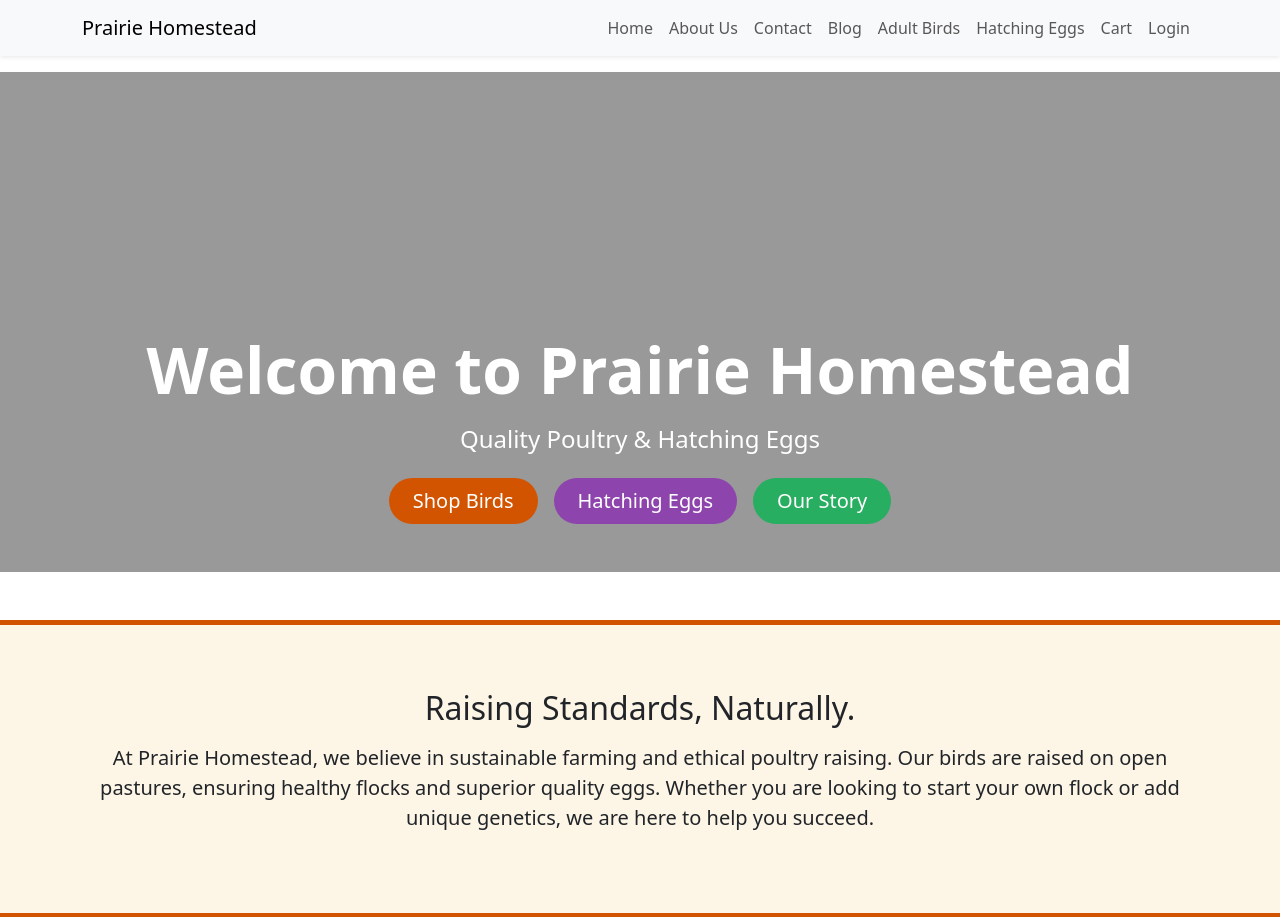
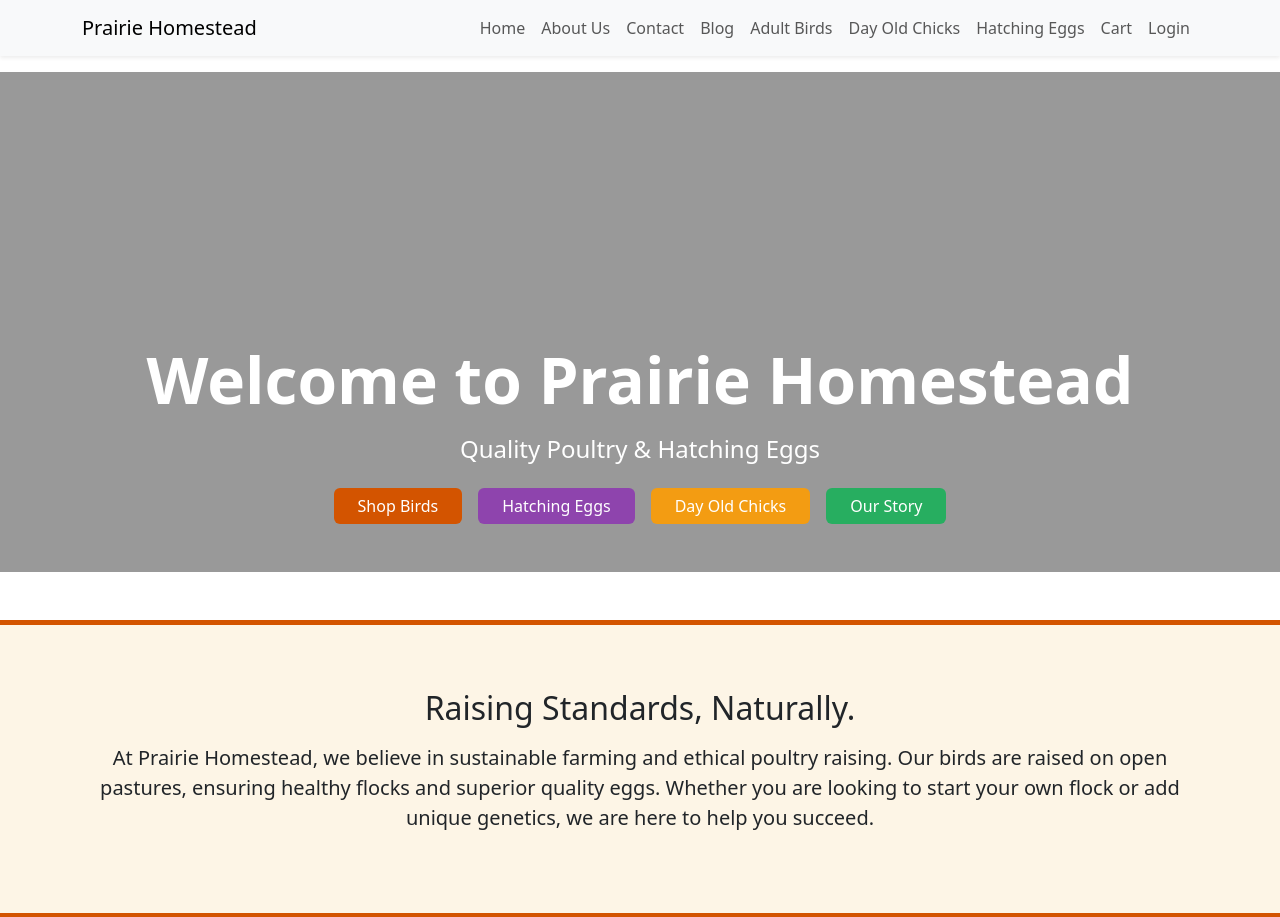
Before and after one commit to DWAA1660/patiencesite, a Flask app: page / in a window 1280 px wide. Shown: the top 917 px of the page. Run offline with Flask 3, Linux system fonts and the light colour scheme; some libraries are stand-ins or nearby versions.

Commit message:
added chicks

```diff
--- a/patient_eggs/shop/routes.py
+++ b/patient_eggs/shop/routes.py
@@ -17,6 +17,11 @@ def hatching_eggs():
     products = Product.query.filter_by(product_type='egg').all()
     # Assuming we might want to show available weeks here or on detail page
     return render_template('hatching_eggs.html', products=products)
+
+@shop.route('/chicks')
+def chicks():
+    products = Product.query.filter_by(product_type='chick').all()
+    return render_template('chicks.html', products=products)
 
 @shop.route('/product/<int:product_id>')
 def product_detail(product_id):
--- a/patient_eggs/static/css/style.css
+++ b/patient_eggs/static/css/style.css
@@ -48,6 +48,13 @@
 }
 .btn-fall-3:hover { background-color: #2ecc71; color: white; }
 
+.btn-fall-4 {
+    background-color: #f39c12; /* Orange/Gold */
+    color: white;
+    border: none;
+}
+.btn-fall-4:hover { background-color: #d68910; color: white; }
+
 /* Icon Cards */
 .icon-card {
     background: #fff;
--- /dev/null
+++ b/patient_eggs/static/img/blog/test_image.txt
@@ -0,0 +1 @@
+test content
--- a/patient_eggs/templates/base.html
+++ b/patient_eggs/templates/base.html
@@ -24,6 +24,7 @@
                     <li class="nav-item"><a class="nav-link" href="{{ url_for('main.contact') }}">Contact</a></li>
                     <li class="nav-item"><a class="nav-link" href="{{ url_for('main.blog_index') }}">Blog</a></li>
                     <li class="nav-item"><a class="nav-link" href="{{ url_for('shop.adult_birds') }}">Adult Birds</a></li>
+                    <li class="nav-item"><a class="nav-link" href="{{ url_for('shop.chicks') }}">Day Old Chicks</a></li>
                     <li class="nav-item"><a class="nav-link" href="{{ url_for('shop.hatching_eggs') }}">Hatching Eggs</a></li>
                     <li class="nav-item"><a class="nav-link" href="{{ url_for('shop.cart') }}">Cart</a></li>
                     {% if current_user.is_authenticated %}
--- a/patient_eggs/templates/home.html
+++ b/patient_eggs/templates/home.html
@@ -4,14 +4,15 @@
 <!-- Hero Section -->
 <div class="hero p-5 text-center bg-image" style="background-image: url('https://via.placeholder.com/1200x400'); height: 500px; background-size: cover;">
     <div class="text-white w-100">
-        <h1 class="mb-3 display-3 fw-bold">Welcome to Prairie Homestead</h1>
+        <h1 class="mb-3 display-3 fw-bold cursive-font">Welcome to Prairie Homestead</h1>
         <h4 class="mb-4">Quality Poultry & Hatching Eggs</h4>
 
         <!-- Fall Themed Buttons -->
-        <div class="d-flex justify-content-center gap-3 mt-4">
-            <a href="{{ url_for('shop.adult_birds') }}" class="btn btn-fall-1 btn-lg px-4 rounded-pill">Shop Birds</a>
-            <a href="{{ url_for('shop.hatching_eggs') }}" class="btn btn-fall-2 btn-lg px-4 rounded-pill">Hatching Eggs</a>
-            <a href="{{ url_for('main.about') }}" class="btn btn-fall-3 btn-lg px-4 rounded-pill">Our Story</a>
+        <div class="d-flex justify-content-center gap-3 mt-4 flex-wrap">
+            <a href="{{ url_for('shop.adult_birds') }}" class="btn btn-fall-1 btn-egg px-4">Shop Birds</a>
+            <a href="{{ url_for('shop.hatching_eggs') }}" class="btn btn-fall-2 btn-egg px-4">Hatching Eggs</a>
+            <a href="{{ url_for('shop.chicks') }}" class="btn btn-fall-4 btn-egg px-4">Day Old Chicks</a>
+            <a href="{{ url_for('main.about') }}" class="btn btn-fall-3 btn-egg px-4">Our Story</a>
         </div>
     </div>
 </div>
```
Also changed, not shown: patient_eggs/templates/chicks.html (added, +39 -0 lines).
